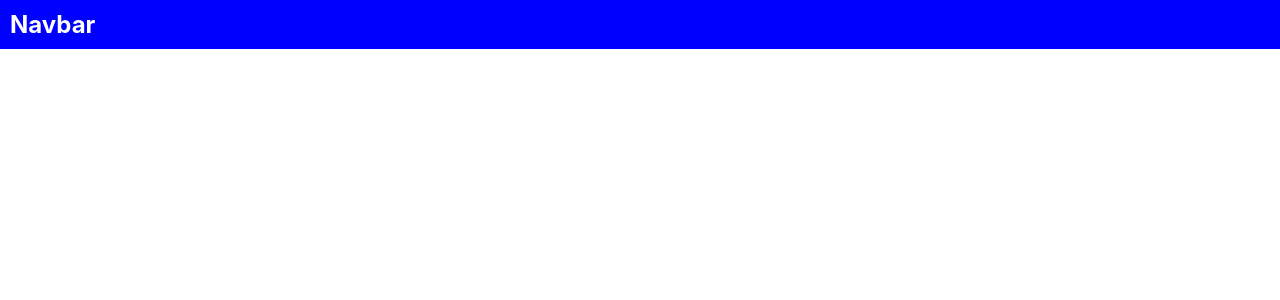
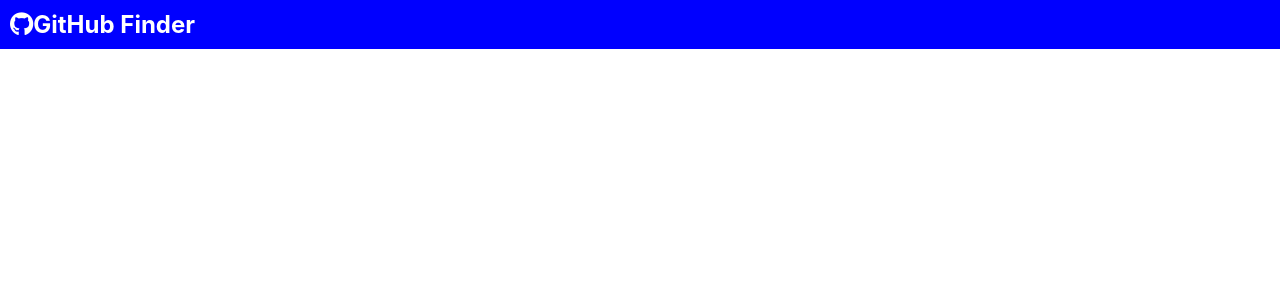
Before and after one commit to akhilalekha/github-finder, a React (Create React App) app: page / in a window 1280 px wide. Shown: the top 300 px of the page. Built offline with nearby package versions, Linux system fonts and the light colour scheme.

Commit message:
add fontwesome icon and styles

```diff
--- a/src/components/layout/Navbar.css
+++ b/src/components/layout/Navbar.css
@@ -7,3 +7,7 @@ h1 {
 	margin: 0;
 	padding: 10px;
 }
+
+h1 svg {
+	padding: 0 10px;
+}
--- a/src/components/layout/Navbar.js
+++ b/src/components/layout/Navbar.js
@@ -5,7 +5,9 @@ export default class Navbar extends Component {
 	render() {
 		return (
 			<nav>
-				<h1>Navbar</h1>
+				<h1>
+					<i className="fab fa-github"></i>GitHub Finder
+				</h1>
 			</nav>
 		);
 	}
--- a/src/index.js
+++ b/src/index.js
@@ -1,15 +1,10 @@
-import React from 'react';
-import ReactDOM from 'react-dom';
-import './index.css';
-import App from './App';
-import reportWebVitals from './reportWebVitals';
+import React from "react";
+import ReactDOM from "react-dom";
+import "./index.css";
+import App from "./App";
+import reportWebVitals from "./reportWebVitals";
 
-ReactDOM.render(
-  <React.StrictMode>
-    <App />
-  </React.StrictMode>,
-  document.getElementById('root')
-);
+ReactDOM.render(<App />, document.getElementById("root"));
 
 // If you want to start measuring performance in your app, pass a function
 // to log results (for example: reportWebVitals(console.log))
```
